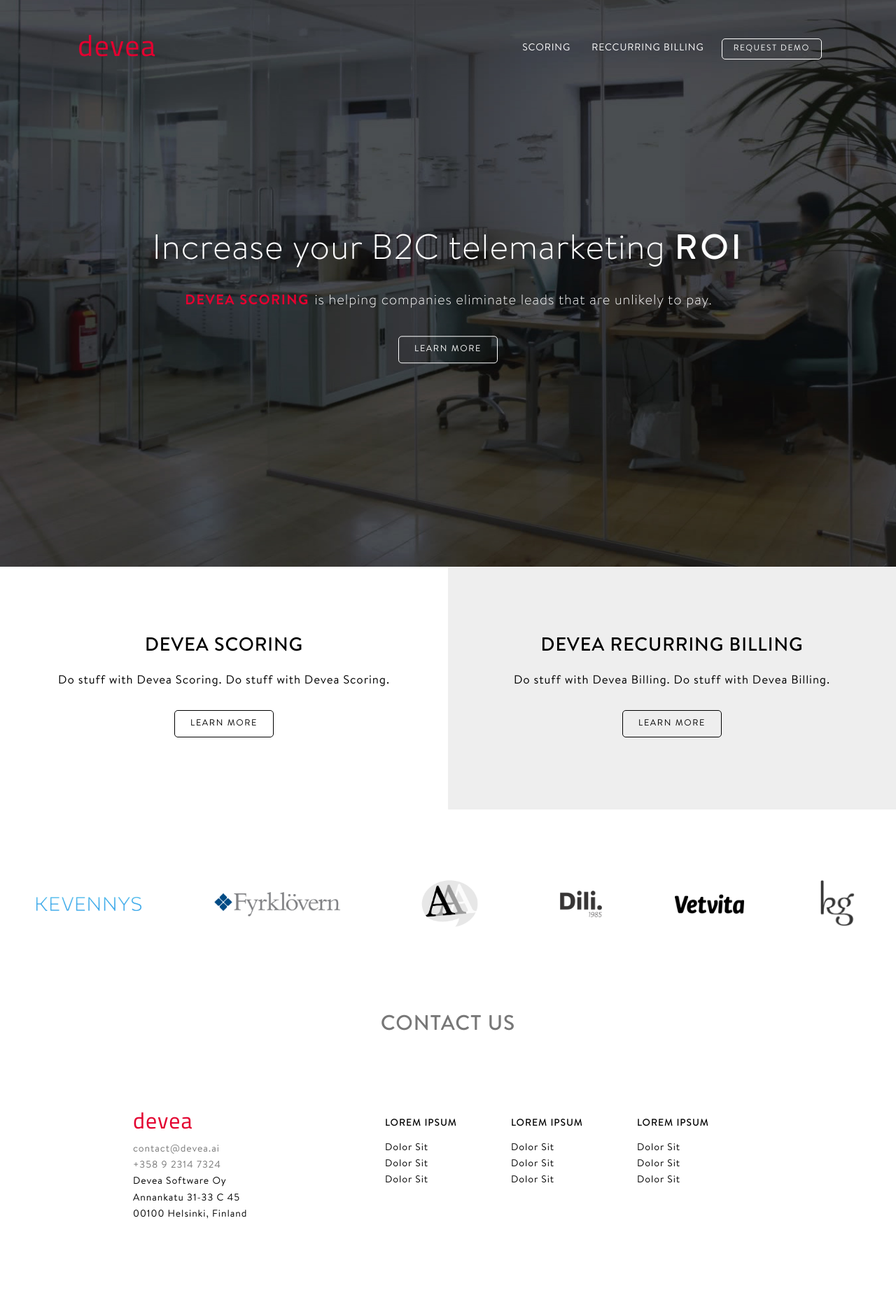
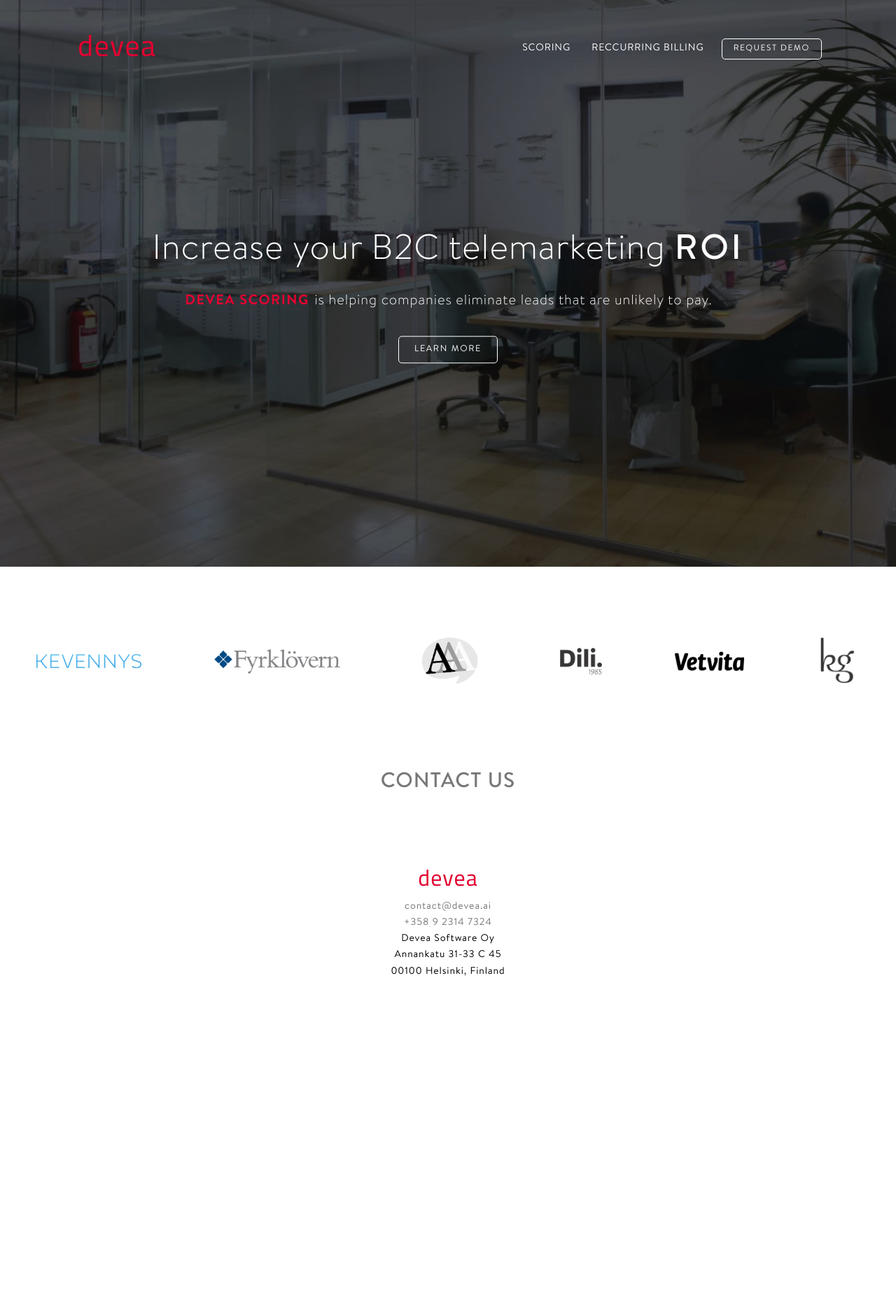
Before and after one commit to eemelia/deveasoftware.github.io, a Jekyll site: the page built from index.html, in a window 1280 px wide. Shown: the whole page at 70% size. Built offline with Jekyll 4.4.1, drawn with Linux system fonts in a browser that asks for light colours; nearby versions of some CDN libraries; after the commit the page ends 1524 px from its top, so only the background shows below that.

Commit message:
fix links

```diff
--- a/_includes/footer.html
+++ b/_includes/footer.html
@@ -15,6 +15,7 @@
           </li>
         </ul>
       </div>
+      {{!--
       <div class="footer-nav-col">
       </div>
       <div class="footer-nav-col">
@@ -41,6 +42,7 @@
           <li>Dolor Sit</li>
         </ul>
       </div>
+      --}}
     </div>
   </div>
 </footer>
--- a/_includes/header-nav.html
+++ b/_includes/header-nav.html
@@ -8,7 +8,7 @@
   </div>
   <div class="nav-right">
     <div class="nav-item">
-      <a href="{{site.baseurl}}/scoring">Scoring</a>
+      <a href="#">Scoring</a>
     </div>
     <div class="nav-item">
       <a href="https://deveasubscribe.com/">Reccurring billing</a>
--- a/css/main.scss
+++ b/css/main.scss
@@ -119,6 +119,7 @@
 .footer-nav-col {
   width: 20%;
 
+  text-align: center;
   ul {
     @extend .list-unstyled;
   }
--- a/index.html
+++ b/index.html
@@ -6,12 +6,12 @@
   {% include header-nav.html %}
   <div class="hero">
     <p class="hero-title">Increase your B2C telemarketing&nbsp;<span class="hero-title-keyword">ROI</span></p>
-    <p class="hero-subtitle"><a href="{{site.baseurl}}/scoring"><span class="hero-subtitle-keyword">Devea Scoring</span></a> is helping companies eliminate leads that are unlikely to pay.</p>
-    <a href="{{site.baseurl}}/scoring" class="button-link">Learn More</a>
+    <p class="hero-subtitle"><a href="#"><span class="hero-subtitle-keyword">Devea Scoring</span></a> is helping companies eliminate leads that are unlikely to pay.</p>
+    <a href="#contact" class="button-link">Learn More</a>
   </div>
 </header>
 <main class="main-container">
-  <div class="main-row">
+  <!-- <div class="main-row">
     <div class="scoring-col">
       <h2>Devea Scoring</h2>
       <p class="subtitle">Do stuff with Devea Scoring. Do stuff with Devea Scoring. </p>
@@ -22,7 +22,7 @@
       <p class="subtitle">Do stuff with Devea Billing. Do stuff with Devea Billing. </p>
       <p class="cta"><a href="https://deveasubscribe.com/" class="button-link">Learn More</a></p>
     </div>
-  </div>
+  </div> -->
   <div class="main-row">
     <div class="customers-col">
       {{!-- <h2>Customers</h2> --}}
```
